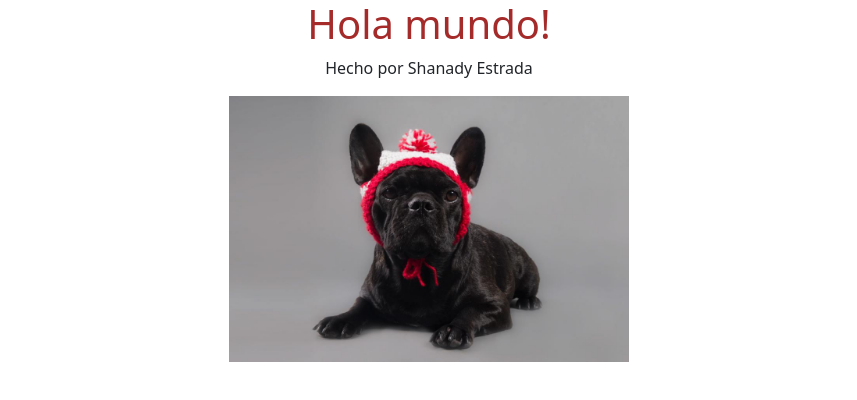
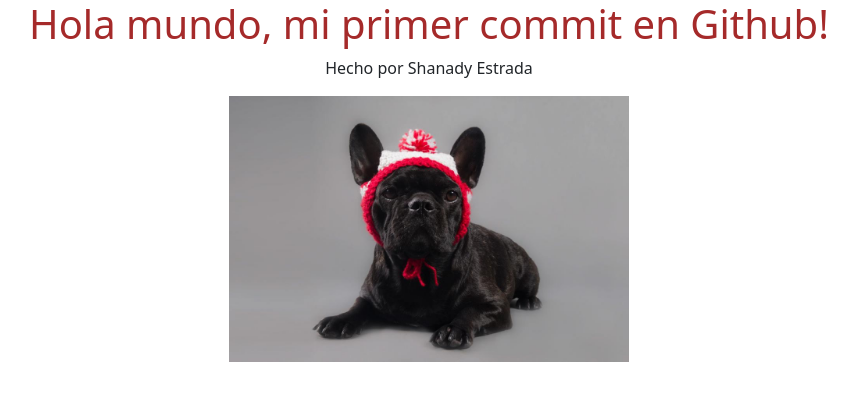
Before and after one commit to shanadyestrada/hostingejemplo, a plain HTML site: page index.html in a window 1280 px wide. Shown: the whole page, without its empty margins (211-1068 px from the left). Drawn offline with nearby package versions, Linux system fonts and the light colour scheme.

Commit message:
Actualiando texto

```diff
--- a/index.html
+++ b/index.html
@@ -11,7 +11,7 @@
 </head>
 <body>
     <div class="text-center title">
-        <h1>Hola mundo!</h1>
+        <h1>Hola mundo, mi primer commit en Github!</h1>
         <p>Hecho por Shanady Estrada</p>
     </div>
 
```
